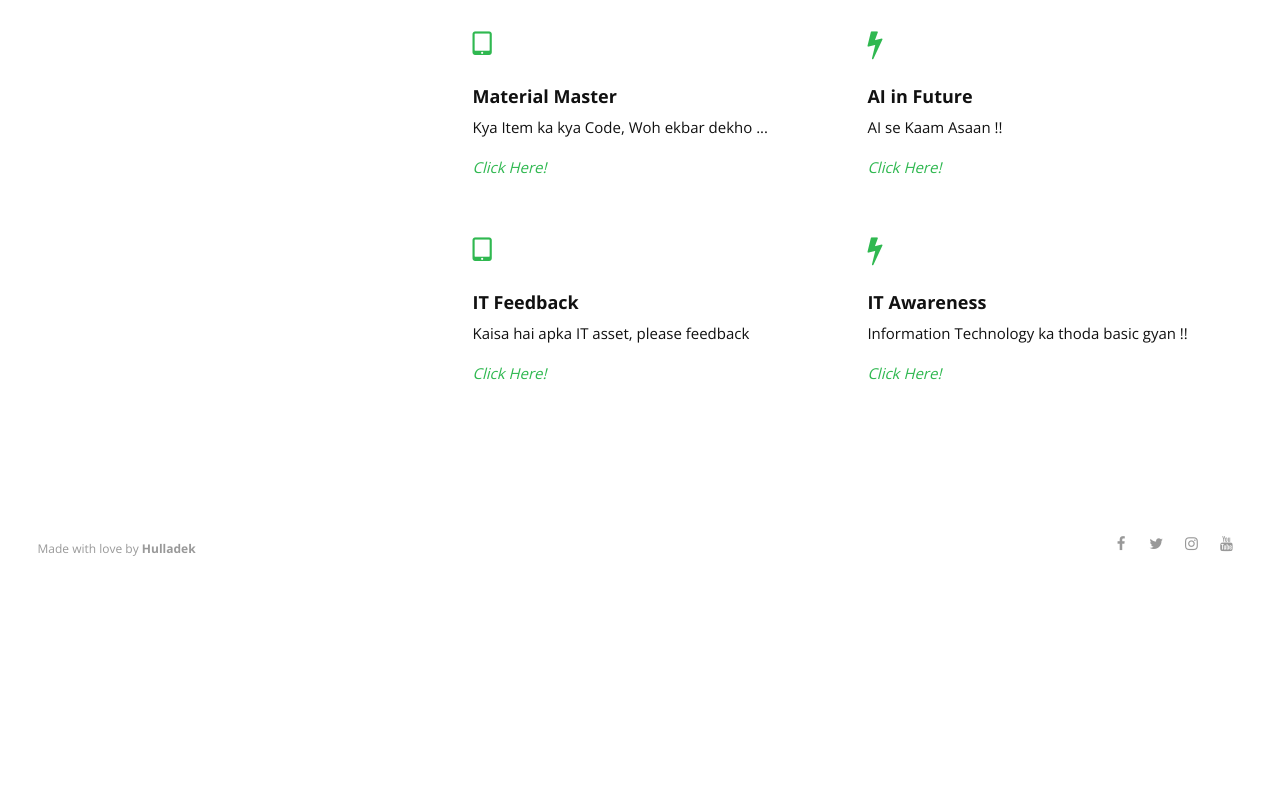
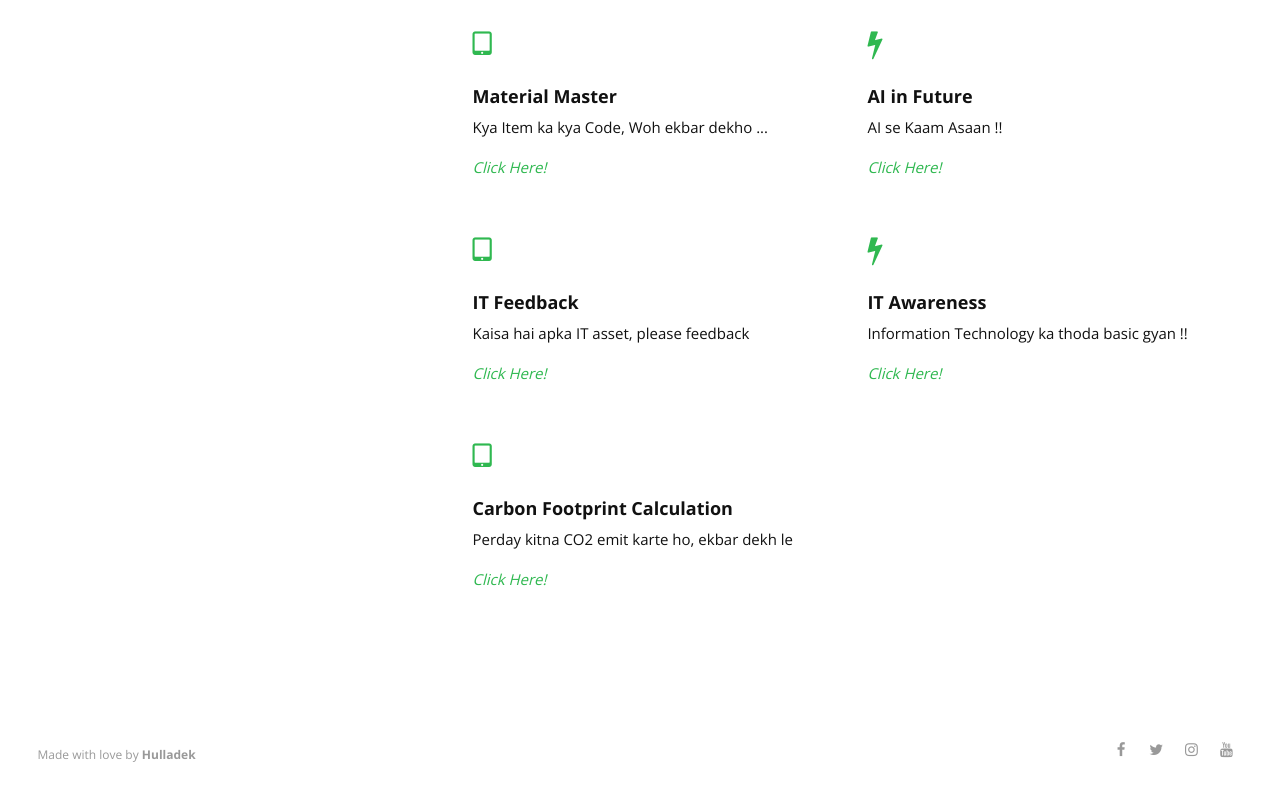
Before and after one commit to hulladektech/planethealers, a plain HTML site: page index.html in a window 1280 px wide. Shown: the part 2562-3362 px from the top of the page. Before the commit the page ends 3158 px from the top, so only its background shows below. Drawn offline with nearby package versions, Linux system fonts and the light colour scheme.

Commit message:
index.html

```diff
--- a/index.html
+++ b/index.html
@@ -476,6 +476,21 @@
                     </div>
                     <!--End of Icon Block-->
 
+                     <!--Icon Block-->
+                    <div class="col-2 icon-block icon-top wow fadeInUp" data-wow-delay="0.5s">
+                        <!--Icon-->
+                        <div class="icon">
+                            <i class="fa fa-tablet fa-2x"></i>
+                        </div>
+                        <!--Icon Block Description-->
+                        <div class="icon-block-description">
+                            <h4>Carbon Footprint Calculation</h4>
+                            <p>Perday kitna CO2 emit karte ho, ekbar dekh le</p>
+                            <P> <A HREF="https://hulladektech.github.io/co2footprint/" target="_blank"> <I> Click Here! </I> </A> </P>
+                        </div>
+                    </div>
+                    <!--End of Icon Block-->
+
                 </div>
 
             </div>
```
